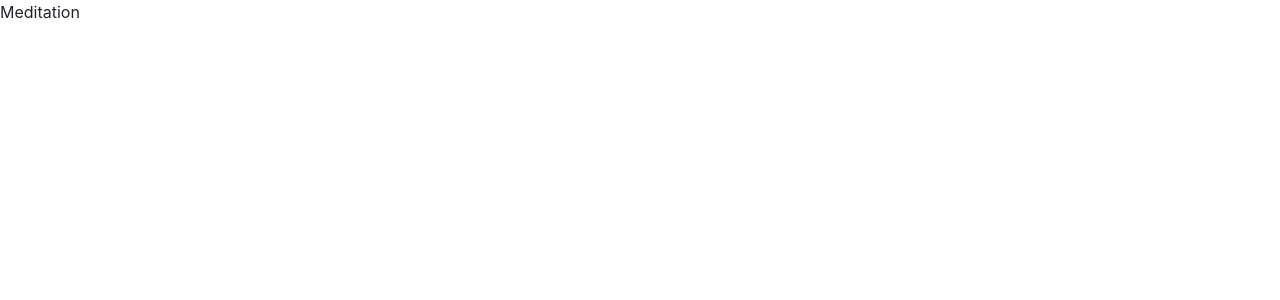
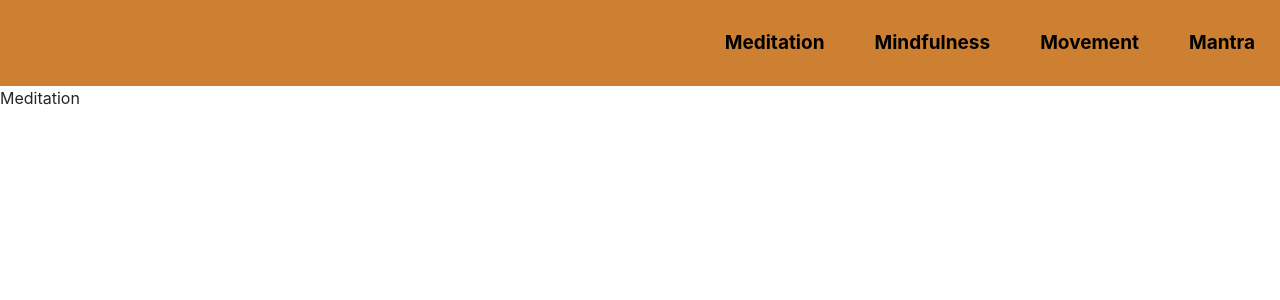
Before and after one commit to OliviaAdongo/zen-client, a React (Create React App) app: page / in a window 1280 px wide. Shown: the top 300 px of the page. Built offline with nearby package versions, Linux system fonts and the light colour scheme.

Commit message:
Navbar added

```diff
--- a/src/App.js
+++ b/src/App.js
@@ -3,10 +3,12 @@ import Mantra from './components/Mantra/Mantra';
 import Meditation from './components/Meditation/Meditation';
 import Mindfulness from './components/Mindfulness/Mindfulness';
 import Movement from './components/Movement/Movement';
+import Navbar from './components/Navbar/Navbar';
 
 function App() {
   return (
    <Router>
+   <Navbar/>
 
     <Routes>
     <Route path="/" element={<Meditation/>}/>
--- /dev/null
+++ b/src/components/Navbar/Navbar.css
@@ -0,0 +1,33 @@
+.navbar{
+    display: flex;
+    justify-content: right;
+    align-items: center;
+    background: #CD7F32;
+    position: sticky;
+    top: 0;
+}
+.navbar ul{
+    display: flex;
+    list-style: none;
+    margin: 20px 0px;
+}
+.navbar ul li{
+    font-size: 1.2rem;
+    font-weight: bold;
+}
+.navbar ul li a{
+    text-decoration: none;
+    font-size: 19px;
+    color: black;
+    padding: 8px 25px;
+    transition: all .5s  ease;
+}
+.navbar ul li a:hover{
+    background-color: white;
+    color: black;
+    box-shadow: 0 0 10px white;
+    border-radius: 10px;
+}
+button:active{
+    background-color: #ffbf00;
+}
--- a/src/components/Navbar/Navbar.js
+++ b/src/components/Navbar/Navbar.js
@@ -1,8 +1,35 @@
 import React from 'react'
+import './Navbar.css'
+import { NavLink } from 'react-router-dom'
 
 function Navbar() {
   return (
-    <div>Navbar</div>
+    <nav className="navbar">
+    <ul>
+    <li>
+    <NavLink to ="/">
+    Meditation
+    </NavLink>
+    </li>
+    <li>
+    <NavLink to ="/mind">
+    Mindfulness
+    </NavLink>
+    </li>
+    <li>
+    <NavLink to ="/movement">
+    Movement
+    </NavLink>
+    </li>
+
+    <li>
+    <NavLink to ="/mantra">
+    Mantra
+    </NavLink>
+    </li>
+
+    </ul>
+    </nav>
   )
 }
 
```
